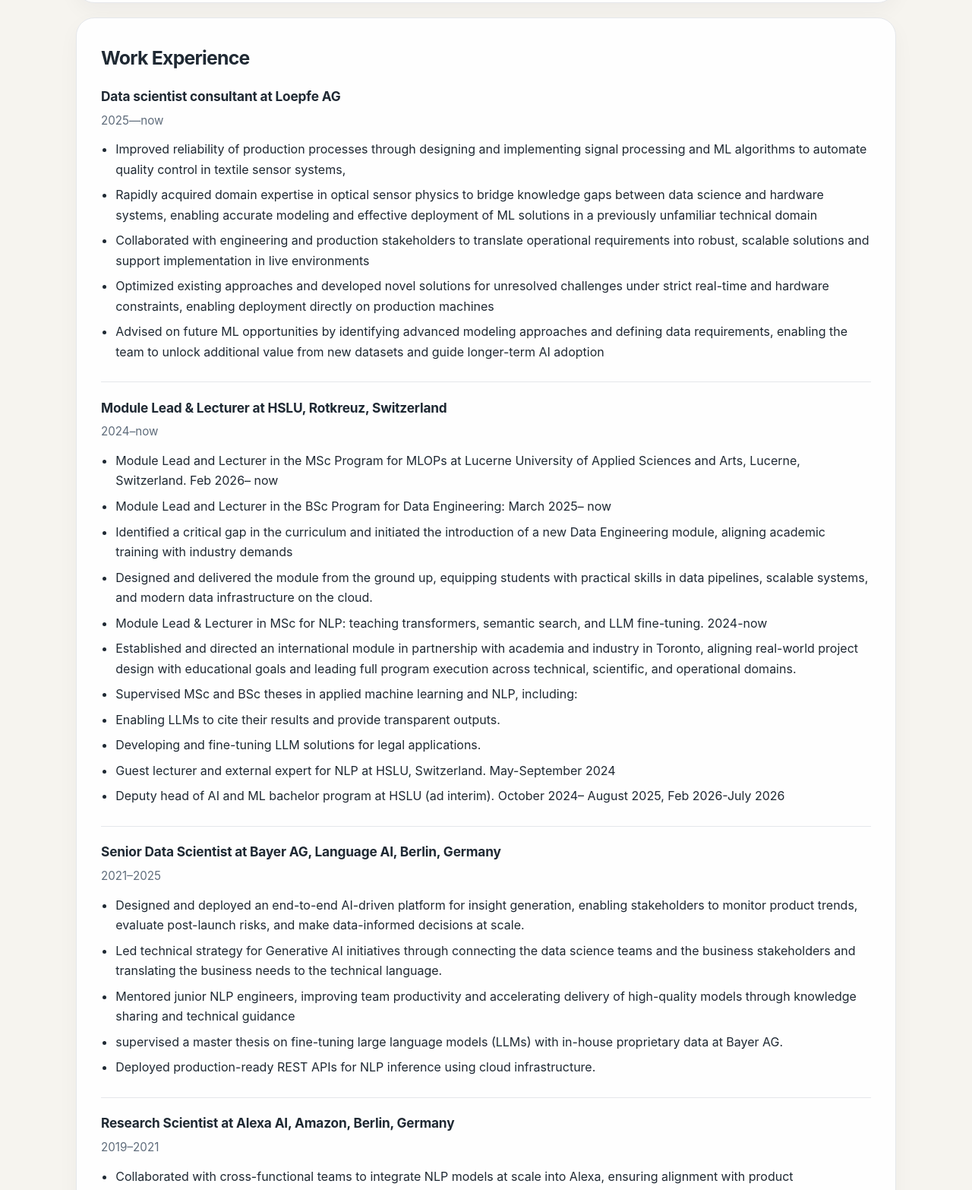
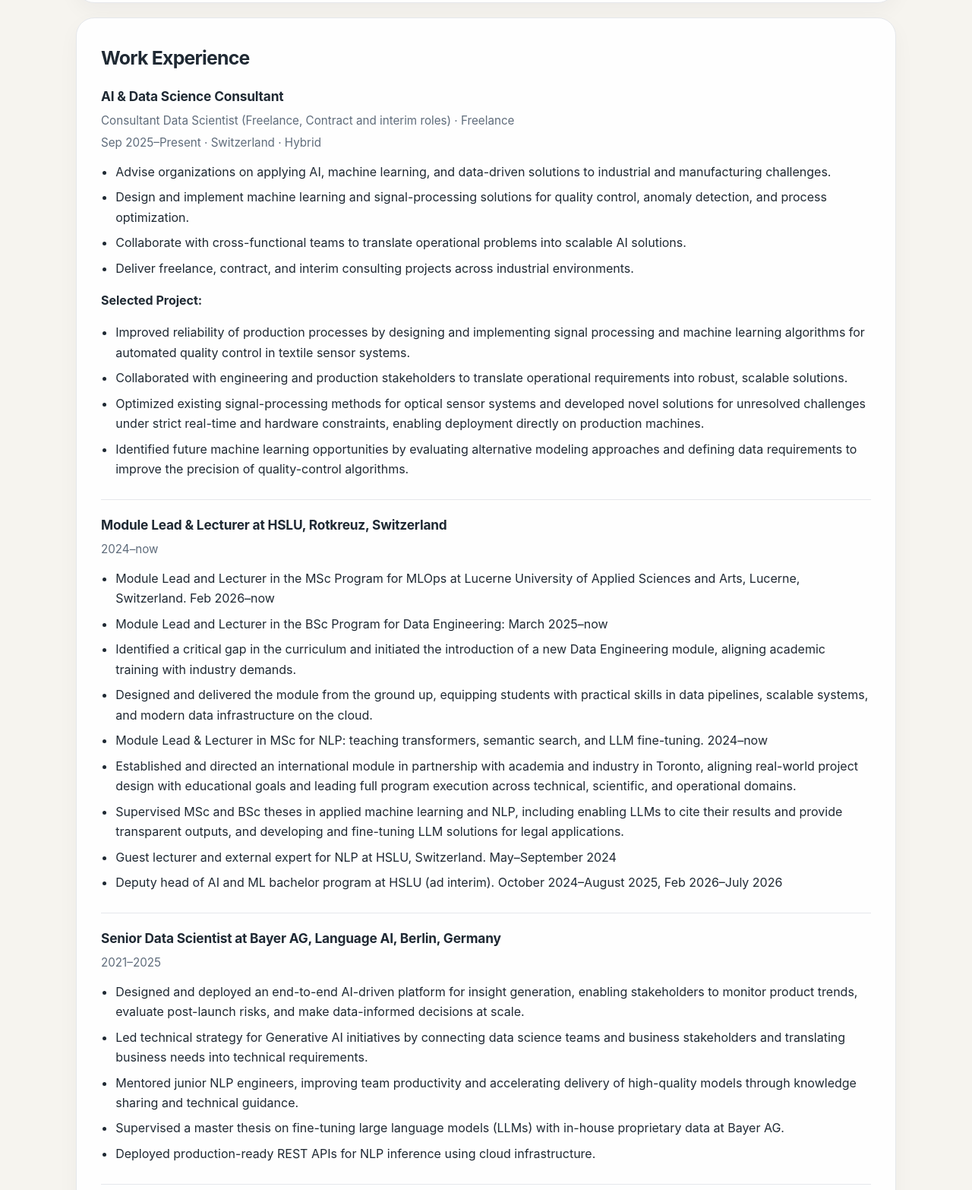
Before and after one commit to avafor/avafor.github.io, a plain HTML site: page index.html in a window 1280 px wide. Shown: the part 1234-2800 px from the top of the page at 76% size. Drawn offline with Linux system fonts and the light colour scheme.

Commit message:
Update index.html

```diff
--- a/index.html
+++ b/index.html
@@ -338,8 +338,6 @@
         grid-template-columns: 1fr;
       }
     }
-
-
   </style>
 </head>
 <body>
@@ -354,8 +352,9 @@
       <p class="lead">AI/ML expert with 10+ years of experience developing and deploying data-driven solutions across multiple domains, including natural language processing, industrial signal processing, and sensor-based systems.</p>
       <div class="roles">
         <span class="pill">Lecturer at HSLU</span>
-        <span class="pill">Consultant Data Scientist at Xurce</span>
-        <span class="pill">NLP & LLMs</span>
+        <span class="pill">Consultant Data Scientist</span>
+        <span class="pill">Industrial AI</span>
+        <span class="pill">NLP &amp; LLMs</span>
         <span class="pill">MLOps</span>
       </div>
       <nav>
@@ -374,7 +373,7 @@
     <section id="summary" class="card summary">
       <h2>Summary</h2>
       <p>AI/ML expert with 10+ years of experience developing and deploying data-driven solutions across multiple domains, including natural language processing, industrial signal processing, and sensor-based systems. Combines a strong academic foundation with extensive industry and consulting experience in pharma, tech, and manufacturing environments.</p>
-      <p>Specialized in transformer-based NLP and large language models, while also applying machine learning and statistical modeling to real-world engineering problems such as quality control, anomaly detection, predicitive maintenance and time-series analysis. Proven track record of delivering production-ready solutions—from scalable NLP APIs to real-time systems integrated into industrial pipelines—driving measurable business impact and operational efficiency.</p>
+      <p>Specialized in transformer-based NLP and large language models, while also applying machine learning and statistical modeling to real-world engineering problems such as quality control, anomaly detection, predictive maintenance and time-series analysis. Proven track record of delivering production-ready solutions—from scalable NLP APIs to real-time systems integrated into industrial pipelines—driving measurable business impact and operational efficiency.</p>
       <p>Experienced in advising stakeholders on identifying high-value AI use cases, defining data strategies, and maximizing return on investment through practical and scalable implementations. Bridges academia and industry through roles as lecturer, module lead, and consultant, translating cutting-edge research into applied solutions while training and mentoring the next generation of AI professionals. Skilled in Python, cloud platforms, and modern MLOps practices. Strong communicator and mentor with professional fluency in English and German.</p>
     </section>
 
@@ -382,32 +381,38 @@
       <h2>Work Experience</h2>
 
       <article class="job">
-        <h3>Data scientist consultant at Loepfe AG</h3>
-        <div class="meta">2025—now</div>
+        <h3>AI &amp; Data Science Consultant</h3>
+        <div class="meta">Consultant Data Scientist (Freelance, Contract and interim roles) · Freelance</div>
+        <div class="meta">Sep 2025–Present · Switzerland · Hybrid</div>
         <ul>
-          <li>Improved reliability of production processes through designing and implementing signal processing and ML algorithms to automate quality control in textile sensor systems,</li>
-          <li>Rapidly acquired domain expertise in optical sensor physics to bridge knowledge gaps between data science and hardware systems, enabling accurate modeling and effective deployment of ML solutions in a previously unfamiliar technical domain</li>
-          <li>Collaborated with engineering and production stakeholders to translate operational requirements into robust, scalable solutions and support implementation in live environments</li>
-          <li>Optimized existing approaches and developed novel solutions for unresolved challenges under strict real-time and hardware constraints, enabling deployment directly on production machines</li>
-          <li>Advised on future ML opportunities by identifying advanced modeling approaches and defining data requirements, enabling the team to unlock additional value from new datasets and guide longer-term AI adoption</li>
+          <li>Advise organizations on applying AI, machine learning, and data-driven solutions to industrial and manufacturing challenges.</li>
+          <li>Design and implement machine learning and signal-processing solutions for quality control, anomaly detection, and process optimization.</li>
+          <li>Collaborate with cross-functional teams to translate operational problems into scalable AI solutions.</li>
+          <li>Deliver freelance, contract, and interim consulting projects across industrial environments.</li>
+        </ul>
+
+        <p style="margin-top: 1rem;"><strong>Selected Project:</strong></p>
+        <ul>
+          <li>Improved reliability of production processes by designing and implementing signal processing and machine learning algorithms for automated quality control in textile sensor systems.</li>
+          <li>Collaborated with engineering and production stakeholders to translate operational requirements into robust, scalable solutions.</li>
+          <li>Optimized existing signal-processing methods for optical sensor systems and developed novel solutions for unresolved challenges under strict real-time and hardware constraints, enabling deployment directly on production machines.</li>
+          <li>Identified future machine learning opportunities by evaluating alternative modeling approaches and defining data requirements to improve the precision of quality-control algorithms.</li>
         </ul>
       </article>
 
       <article class="job">
-        <h3>Module Lead & Lecturer at HSLU, Rotkreuz, Switzerland</h3>
+        <h3>Module Lead &amp; Lecturer at HSLU, Rotkreuz, Switzerland</h3>
         <div class="meta">2024–now</div>
         <ul>
-          <li>Module Lead and Lecturer in the MSc Program for MLOPs at Lucerne University of Applied Sciences and Arts, Lucerne, Switzerland. Feb 2026– now</li>
-          <li>Module Lead and Lecturer in the BSc Program for Data Engineering: March 2025– now</li>
-          <li>Identified a critical gap in the curriculum and initiated the introduction of a new Data Engineering module, aligning academic training with industry demands</li>
+          <li>Module Lead and Lecturer in the MSc Program for MLOps at Lucerne University of Applied Sciences and Arts, Lucerne, Switzerland. Feb 2026–now</li>
+          <li>Module Lead and Lecturer in the BSc Program for Data Engineering: March 2025–now</li>
+          <li>Identified a critical gap in the curriculum and initiated the introduction of a new Data Engineering module, aligning academic training with industry demands.</li>
           <li>Designed and delivered the module from the ground up, equipping students with practical skills in data pipelines, scalable systems, and modern data infrastructure on the cloud.</li>
-          <li>Module Lead & Lecturer in MSc for NLP: teaching transformers, semantic search, and LLM fine-tuning. 2024-now</li>
+          <li>Module Lead &amp; Lecturer in MSc for NLP: teaching transformers, semantic search, and LLM fine-tuning. 2024–now</li>
           <li>Established and directed an international module in partnership with academia and industry in Toronto, aligning real-world project design with educational goals and leading full program execution across technical, scientific, and operational domains.</li>
-          <li>Supervised MSc and BSc theses in applied machine learning and NLP, including:</li>
-          <li>Enabling LLMs to cite their results and provide transparent outputs.</li>
-          <li>Developing and fine-tuning LLM solutions for legal applications.</li>
-          <li>Guest lecturer and external expert for NLP at HSLU, Switzerland. May-September 2024</li>
-          <li>Deputy head of AI and ML bachelor program at HSLU (ad interim). October 2024– August 2025, Feb 2026-July 2026</li>
+          <li>Supervised MSc and BSc theses in applied machine learning and NLP, including enabling LLMs to cite their results and provide transparent outputs, and developing and fine-tuning LLM solutions for legal applications.</li>
+          <li>Guest lecturer and external expert for NLP at HSLU, Switzerland. May–September 2024</li>
+          <li>Deputy head of AI and ML bachelor program at HSLU (ad interim). October 2024–August 2025, Feb 2026–July 2026</li>
         </ul>
       </article>
 
@@ -416,9 +421,9 @@
         <div class="meta">2021–2025</div>
         <ul>
           <li>Designed and deployed an end-to-end AI-driven platform for insight generation, enabling stakeholders to monitor product trends, evaluate post-launch risks, and make data-informed decisions at scale.</li>
-          <li>Led technical strategy for Generative AI initiatives through connecting the data science teams and the business stakeholders and translating the business needs to the technical language.</li>
-          <li>Mentored junior NLP engineers, improving team productivity and accelerating delivery of high-quality models through knowledge sharing and technical guidance</li>
-          <li>supervised a master thesis on fine-tuning large language models (LLMs) with in-house proprietary data at Bayer AG.</li>
+          <li>Led technical strategy for Generative AI initiatives by connecting data science teams and business stakeholders and translating business needs into technical requirements.</li>
+          <li>Mentored junior NLP engineers, improving team productivity and accelerating delivery of high-quality models through knowledge sharing and technical guidance.</li>
+          <li>Supervised a master thesis on fine-tuning large language models (LLMs) with in-house proprietary data at Bayer AG.</li>
           <li>Deployed production-ready REST APIs for NLP inference using cloud infrastructure.</li>
         </ul>
       </article>
@@ -429,17 +434,17 @@
         <ul>
           <li>Collaborated with cross-functional teams to integrate NLP models at scale into Alexa, ensuring alignment with product requirements and seamless deployment.</li>
           <li>Built and optimized NLU models for multi-task dialogue understanding.</li>
-          <li>Developed error analysis pipelines to identify misclassifications enabling targeted model improvements and increased robustness in production systems.</li>
+          <li>Developed error analysis pipelines to identify misclassifications, enabling targeted model improvements and increased robustness in production systems.</li>
         </ul>
       </article>
 
       <article class="job">
-        <h3>Senior Data Scientist at Siemens R&D, Digital Factory and Mobility, Germany</h3>
+        <h3>Senior Data Scientist at Siemens R&amp;D, Digital Factory and Mobility, Germany</h3>
         <div class="meta">2017–2019</div>
         <ul>
           <li>Reduced production costs and improved product quality by developing machine learning solutions for real-time detection of defects in sensor data, enabling automated quality control within manufacturing processes.</li>
           <li>Created clear visualizations and reports to present results to engineers and management, supporting data-driven decision-making.</li>
-          <li>Patent holder: "Anomaly detection in track circuit devices using machine learning" - developed ML-based methods for automated detection of abnormal behavior in railway track circuits, reducing reliance on manual signal inspection.</li>
+          <li>Patent holder: “Anomaly detection in track circuit devices using machine learning” — developed ML-based methods for automated detection of abnormal behavior in railway track circuits, reducing reliance on manual signal inspection.</li>
         </ul>
       </article>
 
@@ -465,22 +470,22 @@
       <ul>
         <li>PhD in machine learning and signal processing with time series data from EEG sensors at Technische Universitaet Berlin (TU Berlin) and Fraunhofer Institute FIRST and Fraunhofer Institute FOKUS, Berlin, Germany. 02.2010–04.2016</li>
         <li>Master of science in electrical engineering with emphasis on signal processing at Blekinge Institute of Technology, Karlskrona, Sweden. 2007–2009</li>
-        <li>Bachelor of science in electrical engineering (electronics) at Yazd University, Yazd, Iran. 2004-2006</li>
+        <li>Bachelor of science in electrical engineering (electronics) at Yazd University, Yazd, Iran. 2004–2006</li>
       </ul>
     </section>
 
     <section id="skills" class="grid">
       <div class="card">
         <h2>IT and Software Skills</h2>
-        <p><strong>Libraries and Frameworks:</strong> PyTorch, Huggingface, NLTK, transformers, gensim, Scikit-Learn, pandas, numpy, matplotlib, scipy, Keras, TensorFlow</p>
-        <p><strong>Tools and Platforms:</strong> AWS services, Google Cloud, Docker, FAST API, Steamlit, PostgreSQL, Kubernetes, Git, Linux, Spark,</p>
+        <p><strong>Libraries and Frameworks:</strong> PyTorch, Hugging Face, NLTK, transformers, gensim, Scikit-learn, pandas, numpy, matplotlib, scipy, Keras, TensorFlow</p>
+        <p><strong>Tools and Platforms:</strong> AWS services, Google Cloud, Docker, FastAPI, Streamlit, PostgreSQL, Kubernetes, Git, Linux, Spark</p>
         <p><strong>Programming Languages:</strong> Python, SQL, C, C++</p>
         <p><strong>Data Analytics:</strong> A/B Testing, Experiment Design</p>
       </div>
 
       <div class="card">
         <h2>Languages</h2>
-        <p> English (Fluent) , German (Fluent), Farsi (Native)</p>
+        <p>English (Fluent), German (Fluent), Farsi (Native)</p>
       </div>
     </section>
 
@@ -492,7 +497,7 @@
       </ul>
     </section>
 
-    <section id="contact" class="cta-card">
+    <section id="connect" class="cta-card">
       <div>
         <p class="cta-label">Let’s connect</p>
         <h2>Open to collaborations in AI, NLP, and applied machine learning.</h2>
@@ -510,7 +515,6 @@
         Connect on LinkedIn
       </a>
     </section>
-
 
     <section id="contact" class="card">
       <h2>Contact</h2>
@@ -542,7 +546,6 @@
         </form>
       </div>
     </section>
-
   </main>
 
   <footer class="container">
```
